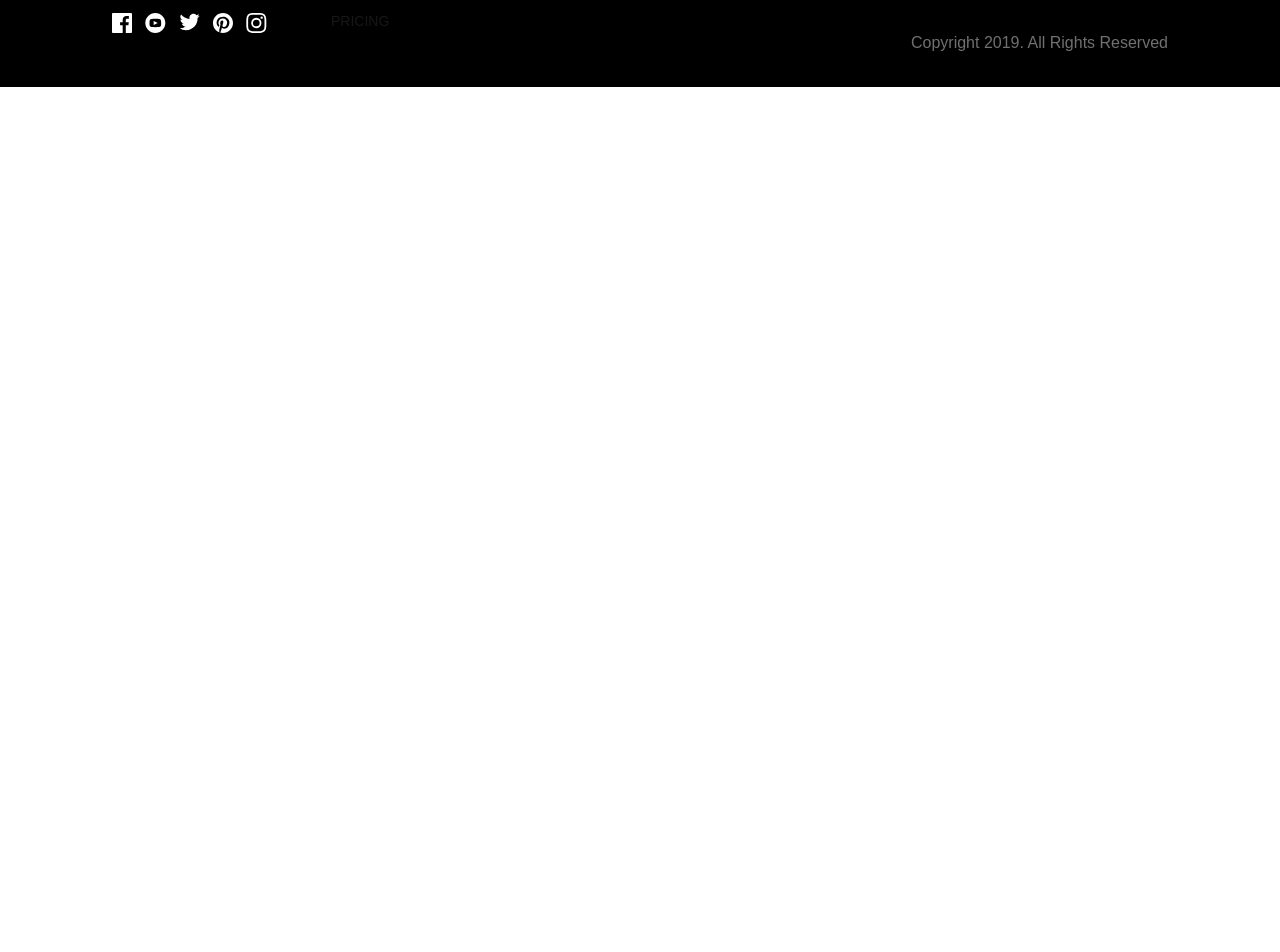
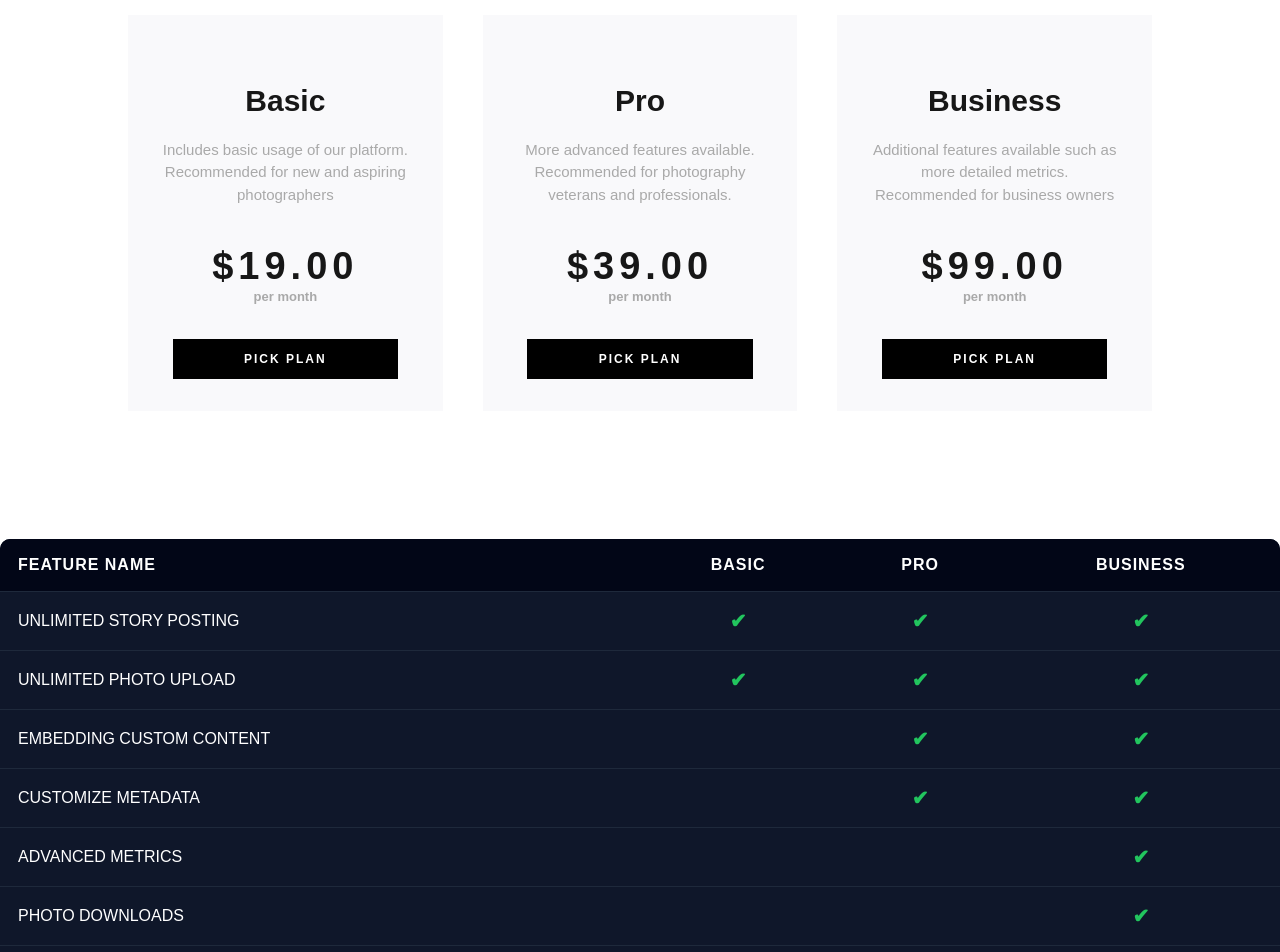
Before and after one commit to Tduncan14/photographylandpage, a Next.js app: page /pricing in a window 1280 px wide. Shown: the part 680-1632 px from the top of the page. Before the commit the page ends 800 px from the top, so only its background shows below. Built offline with nearby package versions, Linux system fonts and the light colour scheme.

Commit message:
keep moving forward

```diff
--- a/src/app/pricing/Pricing.css
+++ b/src/app/pricing/Pricing.css
@@ -79,3 +79,125 @@
     margin-bottom: 2.5rem;
     gap: 35px;
 }
+
+.yearly {
+    display: flex;
+    justify-content: space-around;
+    align-items: center;
+    width: 100%;
+    padding: 8rem;
+    gap: 40px;
+
+}
+
+.Monthlyp {
+    text-align: center;
+    width: 350px;
+    font-size: clamp(13px, 16px, 18px);
+    background: rgba(223, 223, 233, 0.2);
+    padding: 2rem;
+    transition: all 1s ease-in-out;
+
+}
+
+.Monthlyp h2 {
+    margin-top: 1.9rem;
+    margin-bottom: 1rem;
+    font-size: clamp(26px, 30px, 40px);
+    font-weight: 700;
+}
+
+
+.Monthlyp p {
+    color: darkgray;
+    font-size: clamp(12px, 15px, 16px);
+    font-weight: 500;
+    margin-bottom: 2rem;
+}
+
+.Monthlyp button {
+    background: #000;
+    color: white;
+    padding: .7rem;
+    width: 90%;
+    padding-left: 2rem;
+    padding-right: 2rem;
+    font-size: clamp(11px, 12px, 15px);
+    font-weight: 700;
+    letter-spacing: 2px;
+
+}
+
+.Price h1 {
+    font-size: clamp(30px, 38px, 40px);
+    font-weight: 700;
+    letter-spacing: 5px;
+}
+
+.Price h5 {
+    font-size: clamp(12px, 13px, 15px);
+    color: darkgrey;
+    font-weight: 700;
+    margin-top: -.5rem;
+    margin-bottom: 2rem;
+}
+
+
+.Monthlyp:hover {
+    transform: scale(.8);
+    transform: scaleY(1.2);
+    cursor: pointer;
+    background: black;
+    padding-bottom: 2.3rem;
+}
+
+.Monthlyp:hover h1,
+.Monthlyp:hover h2,
+.Monthlyp:hover h3,
+.Monthlyp:hover h4,
+.Monthlyp:hover h5,
+.Monthlyp:hover h6 {
+    color: white;
+}
+
+/* Change button style when parent is hovered */
+.Monthlyp:hover button {
+    background: white;
+    color: black;
+}
+
+
+.pricing-table {
+    width: 100%;
+    border-collapse: collapse;
+    font-family: Arial, sans-serif;
+    background: #0f172a;
+    color: white;
+    border-radius: 10px;
+    overflow: hidden;
+}
+
+.pricing-table th,
+.pricing-table td {
+    padding: 14px 18px;
+    text-align: center;
+    border-bottom: 1px solid #1e293b;
+}
+
+.pricing-table th {
+    background: #020617;
+    font-weight: 600;
+    text-transform: uppercase;
+    letter-spacing: 1px;
+}
+
+.pricing-table td:first-child,
+.pricing-table th:first-child {
+    text-align: left;
+}
+
+.check {
+    color: #22c55e;
+    font-size: 20px;
+    font-weight: bold;
+}
--- a/src/app/pricing/page.js
+++ b/src/app/pricing/page.js
@@ -1,9 +1,17 @@
-import React from 'react'
+"use client"
+
+import { useState } from 'react'
 import './Pricing.css'
 
+
+
 const page = () => {
+
+    const [setisMonthly, isMonthly] = useState(false);
+
+
     return (
-        <div>
+        <div className="bigPrice">
 
             <div className="PricingContent">
 
@@ -18,6 +26,9 @@ const page = () => {
                             and visual storytellers. It's the simple way to create and share your photos.
                         </p>
 
+
+
+
                     </div>
 
 
@@ -28,6 +39,186 @@ const page = () => {
                 </div>
             </div>
 
+            {/* monthly side */}
+
+            <div className="payments">
+
+                <div className="yearly">
+
+                    {/* Basic */}
+
+                    <div className="Monthlyp">
+
+                        <h2>Basic</h2>
+
+
+                        <p>Includes basic usage of our platform.
+                            Recommended for new and aspiring photographers
+                        </p>
+
+                        {isMonthly !== false ? (<div className="Price">
+                            <h1>$19.00</h1>
+                            <h5>per month</h5>
+                        </div>)
+                            : (<div className="Price">
+                                <h1>$190.00</h1>
+                                <h5>per year</h5>
+                            </div>)}
+
+
+
+
+
+                        <button> PICK PLAN</button>
+
+
+                    </div>
+
+                    {/* Pro */}
+
+                    <div className="Monthlyp">
+
+                        <h2>Pro</h2>
+
+
+                        <p>More advanced features available.
+                            Recommended for photography veterans and professionals.
+                        </p>
+
+                        {isMonthly !== false ? (<div className="Price">
+                            <h1>$39.00</h1>
+                            <h5>per month</h5>
+                        </div>)
+                            : (<div className="Price">
+                                <h1>$390.00</h1>
+                                <h5>per year</h5>
+                            </div>)}
+
+
+
+
+
+                        <button> PICK PLAN</button>
+
+
+                    </div>
+
+
+
+                    {/* Business */}
+
+                    <div className="Monthlyp">
+
+                        <h2>Business</h2>
+
+
+                        <p>
+                            Additional features available such as more detailed metrics. Recommended for
+                            business owners
+                        </p>
+
+                        {isMonthly !== false ? (<div className="Price">
+                            <h1>$99.00</h1>
+                            <h5>per month</h5>
+                        </div>)
+                            : (<div className="Price">
+                                <h1>$990.00</h1>
+                                <h5>per year</h5>
+                            </div>)}
+
+
+
+
+
+                        <button> PICK PLAN</button>
+
+
+                    </div>
+
+
+
+                </div>
+
+
+
+
+            </div>
+
+
+
+            <div className="tablePrice">
+
+                <table class="pricing-table">
+                    <thead>
+                        <tr>
+                            <th>Feature Name</th>
+                            <th>Basic</th>
+                            <th>Pro</th>
+                            <th>Business</th>
+                        </tr>
+                    </thead>
+
+                    <tbody>
+                        <tr>
+                            <td>UNLIMITED STORY POSTING</td>
+                            <td class="check">✔</td>
+                            <td class="check">✔</td>
+                            <td class="check">✔</td>
+                        </tr>
+
+                        <tr>
+                            <td>UNLIMITED PHOTO UPLOAD</td>
+                            <td class="check">✔</td>
+                            <td class="check">✔</td>
+                            <td class="check">✔</td>
+                        </tr>
+
+                        <tr>
+                            <td>EMBEDDING CUSTOM CONTENT</td>
+                            <td></td>
+                            <td class="check">✔</td>
+                            <td class="check">✔</td>
+                        </tr>
+
+                        <tr>
+                            <td>CUSTOMIZE METADATA</td>
+                            <td></td>
+                            <td class="check">✔</td>
+                            <td class="check">✔</td>
+                        </tr>
+
+                        <tr>
+                            <td>ADVANCED METRICS</td>
+                            <td></td>
+                            <td class="check"></td>
+                            <td class="check">✔</td>
+                        </tr>
+
+                        <tr>
+                            <td>PHOTO DOWNLOADS</td>
+                            <td></td>
+                            <td></td>
+                            <td class="check">✔</td>
+                        </tr>
+
+                        <tr>
+                            <td>SEARCH ENGINE INDEXING</td>
+                            <td></td>
+                            <td></td>
+                            <td class="check">✔</td>
+                        </tr>
+
+                        <tr>
+                            <td>CUSTOM ANALYTICS</td>
+                            <td></td>
+                            <td class="check"></td>
+                            <td class="check">✔</td>
+                        </tr>
+                    </tbody>
+                </table>
+
+            </div>
+
         </div>
     )
 }
```
